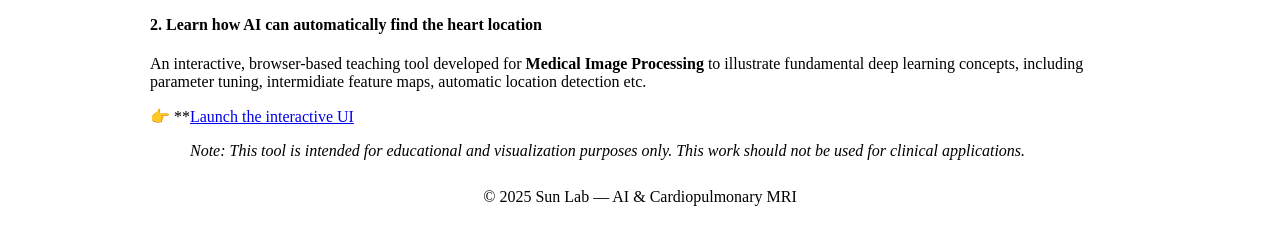
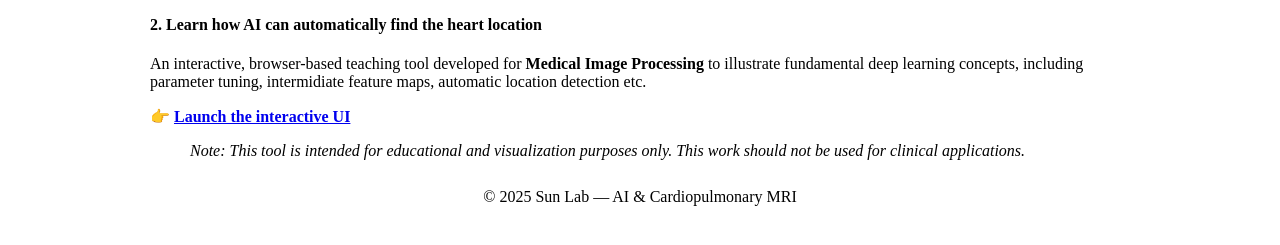
Before and after one commit to MRImagingLab/research, a Jekyll site: the page built from teaching.md, in a window 1280 px wide. Shown: the part 538-783 px from the top of the page. Built offline with Jekyll 4.4.1, drawn with Linux system fonts in a browser that asks for light colours.

```diff
--- a/teaching.md
+++ b/teaching.md
@@ -21,6 +21,6 @@ An interactive, browser-based teaching tool developed for **Medical Image Proces
 #### 2. Learn how AI can automatically find the heart location
 An interactive, browser-based teaching tool developed for **Medical Image Processing** to illustrate fundamental deep learning concepts, including parameter tuning, intermidiate feature maps, automatic location detection etc.
 
-👉 **[Launch the interactive UI](https://pahhz8xqgyzbhuxmmtfa9e.streamlit.app/)
+👉 **[Launch the interactive UI](https://pahhz8xqgyzbhuxmmtfa9e.streamlit.app/)**
 
 > *Note: This tool is intended for educational and visualization purposes only. This work should not be used for clinical applications.*
```
